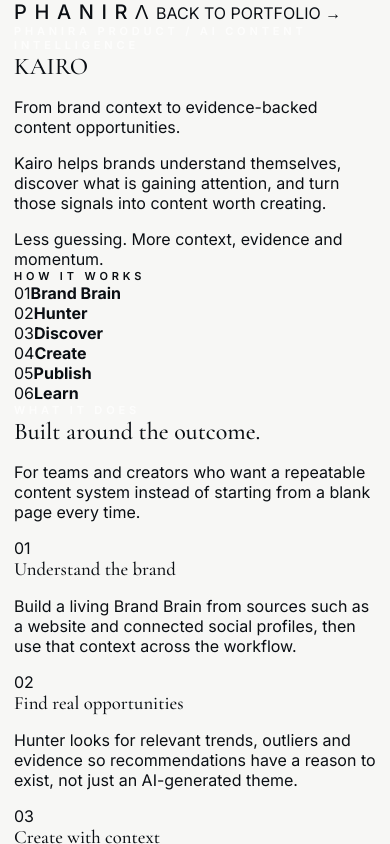
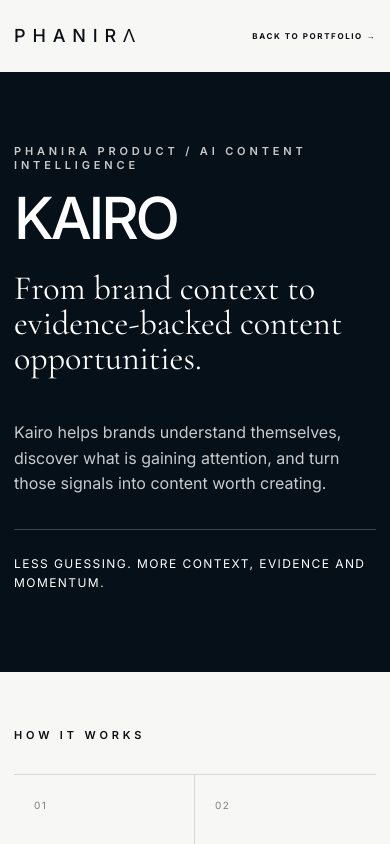
Before and after one commit to ksazid/phanira, a Next.js app: page /products/kairo in a window 390 px wide. Shown: the top 844 px of the page. Built offline with nearby package versions, Linux system fonts and the light colour scheme.

Commit message:
Polish layout interactions and product pages

```diff
--- a/app/globals.css
+++ b/app/globals.css
@@ -4,29 +4,50 @@
   --line: rgba(11,15,20,.13);
   --dark: #071019;
   --muted: #6f747b;
+  --ease-out: cubic-bezier(0.23, 1, 0.32, 1);
 }
+
 * { box-sizing: border-box; }
 html { scroll-behavior: smooth; }
 body { margin: 0; font-family: var(--font-sans), Arial, sans-serif; color: var(--ink); background: var(--paper); }
 a { color: inherit; text-decoration: none; }
+a:focus-visible { outline: 2px solid #5c91bd; outline-offset: 4px; border-radius: 3px; }
 .shell { width: min(100% - 92px, 1270px); margin-inline: auto; }
-.wordmark { font-size: 27px; letter-spacing: .38em; font-weight: 500; }
+.wordmark { font-size: 27px; letter-spacing: .38em; font-weight: 500; white-space: nowrap; }
+h1,h2,h3 { font-family: var(--font-serif), Georgia, serif; font-weight: 500; margin: 0; }
+.eyebrow { font-size: 11px; letter-spacing: .35em; font-weight: 600; }
+.light-text { color:white; opacity:.78; }
+
+.site-header.shell {
+  width: 100%;
+  max-width: none;
+  padding-inline: max(46px, calc((100% - 1270px) / 2));
+}
 .site-header { height: 80px; display: flex; align-items: center; justify-content: space-between; background: #fff; }
-.site-header nav, .footer nav { display: flex; gap: 34px; font-size: 12px; }
+.site-header nav, .footer nav { display: flex; align-items: center; gap: 34px; font-size: 12px; }
+.site-header nav a, .footer nav a, .back-link, .text-link, .card-link {
+  transition: color 160ms var(--ease-out), opacity 160ms var(--ease-out), transform 160ms var(--ease-out);
+}
+.site-header nav a:hover, .footer nav a:hover, .back-link:hover, .text-link:hover, .card-link:hover { opacity: .58; }
+.site-header nav a:active, .footer nav a:active, .back-link:active, .text-link:active, .card-link:active { transform: scale(.97); }
 
 .hero { position: relative; min-height: 680px; color: white; background: #07111b url('https://images.unsplash.com/photo-1446776811953-b23d57bd21aa?auto=format&fit=crop&w=2200&q=88') center 48%/cover no-repeat; overflow: hidden; }
 .hero::after { content:""; position:absolute; inset:0; background: radial-gradient(circle at 62% 48%, rgba(255,196,135,.24), transparent 18%), linear-gradient(180deg, transparent 58%, rgba(3,9,15,.25)); pointer-events:none; }
 .hero-overlay { position: absolute; inset: 0; background: linear-gradient(90deg, rgba(3,9,15,.86) 0%, rgba(3,9,15,.66) 38%, rgba(3,9,15,.12) 70%, rgba(3,9,15,.38) 100%); }
 .hero-inner { position: relative; z-index:2; min-height: 680px; padding-top: 65px; }
-.hero-kicker, .eyebrow { font-size: 11px; letter-spacing: .35em; font-weight: 600; }
-.hero-copy { margin-top: 50px; }
-h1,h2,h3 { font-family: var(--font-serif), Georgia, serif; font-weight: 500; margin: 0; }
+.hero-kicker { font-size: 11px; letter-spacing: .35em; font-weight: 600; }
+.hero-copy { margin-top: 50px; max-width: 650px; }
 .hero h1 { font-size: clamp(76px, 7.2vw, 112px); line-height: .86; letter-spacing: -.035em; }
 .hero-copy p { margin: 28px 0 0; font-size: 18px; line-height: 1.42; }
-.hero-actions { display: flex; gap: 18px; margin-top: 26px; }
-.btn { display: inline-flex; align-items: center; gap: 15px; min-height: 48px; padding: 0 26px; border-radius: 999px; font-size: 11px; letter-spacing: .15em; font-weight: 700; }
+.hero-actions { display: flex; align-items: center; gap: 18px; margin-top: 26px; }
+.btn { display: inline-flex; align-items: center; justify-content: center; gap: 15px; min-height: 48px; padding: 0 26px; border-radius: 999px; font-size: 11px; letter-spacing: .15em; font-weight: 700; transition: transform 160ms var(--ease-out), background-color 160ms var(--ease-out), color 160ms var(--ease-out), border-color 160ms var(--ease-out); }
+.btn:active { transform: scale(.97); }
 .btn.light { background: white; color: var(--ink); }
+.btn.light:hover { background: #eef2f4; }
 .btn.ghost { border: 1px solid rgba(255,255,255,.45); color: white; }
+.btn.ghost:hover { border-color: rgba(255,255,255,.82); }
+.btn.dark { background: var(--ink); color: white; }
+.btn.dark:hover { background: #18202a; }
 .hero-side { position: absolute; top: 90px; right: 6px; font-size: 11px; line-height: 1.8; letter-spacing: .32em; }
 .hero-bottom-left, .hero-bottom-right { position: absolute; bottom: 28px; font-size: 9px; line-height: 1.7; letter-spacing: .3em; }
 .hero-bottom-left { left: 0; padding-left: 22px; border-left: 2px solid rgba(255,255,255,.85); }
@@ -34,36 +55,36 @@
 .hero-bottom-right span { display: inline-block; width: 42px; border-top: 2px solid white; margin-left: 18px; transform: translateY(-3px); }
 
 .section-light { background: #f7f7f5; }
-.portfolio { padding: 58px 0 70px; }
+.portfolio { padding: 58px 0 70px; scroll-margin-top: 20px; }
 .section-head { display: grid; grid-template-columns: 1.4fr 1fr auto; gap: 40px; align-items: center; }
 .portfolio-head h2, .why h2, .capabilities h2 { font-size: 52px; line-height: .97; letter-spacing: -.025em; margin-top: 16px; }
 .portfolio-head p, .why-top > p, .cap-head > p { font-size: 13px; line-height: 1.55; color: #454b53; }
 .portfolio-head > a { font-size: 10px; letter-spacing: .25em; font-weight: 700; }
-.portfolio-grid { display: grid; grid-template-columns: repeat(3,1fr); gap: 22px; margin-top: 34px; }
-.brand-card { position: relative; min-height: 310px; overflow: hidden; border: 1px solid rgba(11,15,20,.08); background: linear-gradient(145deg,#fff 0%,#f7f7f7 58%,#e8edf2 100%); }
-.card-content { position: relative; z-index: 2; padding: 34px 32px; }
+.portfolio-grid { display: grid; grid-template-columns: repeat(3,1fr); gap: 22px; margin-top: 34px; scroll-margin-top: 24px; }
+.brand-card { position: relative; min-height: 326px; overflow: hidden; border: 1px solid rgba(11,15,20,.08); background: linear-gradient(145deg,#fff 0%,#f7f7f7 58%,#e8edf2 100%); }
+.card-content { position: relative; z-index: 2; min-height: 326px; padding: 34px 32px 30px; display: flex; flex-direction: column; align-items: flex-start; }
 .card-content h3 { color: var(--ink); }
 .kairo-logo { font-family: var(--font-sans); font-size: 38px; letter-spacing: .26em; font-weight: 400; }
 .citizen-logo { font-family: var(--font-sans); font-size: 39px; letter-spacing: -.045em; font-weight: 800; }
 .next-logo { font-size: 40px; }
 .subbrand { margin-top: 5px; font-size: 9px; letter-spacing: .28em; }
-.card-content p { margin-top: 30px; font-size: 14px; line-height: 1.55; }
-.card-content a { position: absolute; top: 240px; left: 32px; font-size: 9px; letter-spacing: .24em; font-weight: 700; }
-.card-art { position:absolute; inset:auto -12% -28% 28%; height: 68%; opacity:.82; transform: rotate(-4deg); }
+.card-content p { max-width: 67%; margin: 30px 0 22px; font-size: 13px; line-height: 1.58; }
+.card-link, .card-status { margin-top: auto; font-size: 9px; letter-spacing: .24em; font-weight: 700; }
+.card-status { color: #767d85; }
+.card-art { position:absolute; z-index:1; inset:auto -12% -28% 28%; height: 68%; opacity:.82; transform: rotate(-4deg); pointer-events:none; }
 .art-kairo { background: linear-gradient(135deg, transparent 10%, rgba(72,87,103,.12) 10% 26%, rgba(72,87,103,.32) 26% 28%, rgba(72,87,103,.08) 28% 56%, rgba(72,87,103,.36) 56% 58%, rgba(72,87,103,.12) 58%); }
 .art-citizen { border-radius: 50% 0 0 0; background: repeating-linear-gradient(100deg, rgba(95,111,128,.08) 0 28px, rgba(95,111,128,.28) 29px 40px); }
 .art-next { transform:none; inset:auto 0 0 42%; height: 52%; background: radial-gradient(ellipse at 45% 100%, rgba(105,86,70,.35), transparent 48%), linear-gradient(165deg, transparent 25%, rgba(83,76,72,.2) 26% 35%, transparent 36% 50%, rgba(78,70,65,.18) 51% 60%, transparent 61%); }
 
-.belief { position: relative; min-height: 440px; color: white; background: #06101a url('https://images.unsplash.com/photo-1451187580459-43490279c0fa?auto=format&fit=crop&w=2200&q=88') right center/cover no-repeat; }
+.belief { position: relative; min-height: 440px; color: white; background: #06101a url('https://images.unsplash.com/photo-1451187580459-43490279c0fa?auto=format&fit=crop&w=2200&q=88') right center/cover no-repeat; scroll-margin-top: 20px; }
 .belief-overlay { position:absolute; inset:0; background:linear-gradient(90deg,#071018 0%,rgba(7,16,24,.97) 45%,rgba(7,16,24,.34) 74%,rgba(7,16,24,.12) 100%); }
 .belief-grid { position:relative; min-height:440px; display:grid; grid-template-columns:1.5fr .45fr .55fr; align-items:center; gap:54px; }
-.light-text { color:white; opacity:.78; }
 .belief h2 { font-size: 45px; line-height:1.08; letter-spacing:-.02em; margin-top:20px; }
 .belief-note { margin-top:28px; font-size:9px; line-height:1.65; letter-spacing:.22em; }
 .belief-values { border-left:1px solid rgba(255,255,255,.38); padding-left:38px; display:flex; flex-direction:column; gap:23px; font-size:10px; letter-spacing:.32em; }
 .belief-side { align-self:end; padding-bottom:42px; text-align:right; font-size:9px; line-height:1.75; letter-spacing:.28em; }
 
-.why { padding: 45px 0 55px; }
+.why { padding: 45px 0 55px; scroll-margin-top: 20px; }
 .why-top { display:grid; grid-template-columns:1.25fr .8fr; gap:70px; align-items:center; }
 .why-top > p { justify-self:end; }
 .why-grid { display:grid; grid-template-columns:repeat(3,1fr); margin-top:38px; }
@@ -85,7 +106,7 @@
 .cap-grid h3 { font-family:var(--font-sans); font-size:13px; font-weight:500; }
 .cap-grid p { font-size:11px; line-height:1.55; color:rgba(255,255,255,.67); }
 
-.cta { position:relative; min-height:460px; color:white; background:#263744 url('https://images.unsplash.com/photo-1464822759023-fed622ff2c3b?auto=format&fit=crop&w=2200&q=88') center/cover no-repeat; }
+.cta { position:relative; min-height:460px; color:white; background:#263744 url('https://images.unsplash.com/photo-1464822759023-fed622ff2c3b?auto=format&fit=crop&w=2200&q=88') center/cover no-repeat; scroll-margin-top: 20px; }
 .cta-overlay { position:absolute; inset:0; background:linear-gradient(90deg,rgba(13,29,43,.78),rgba(13,29,43,.2)); }
 .cta-inner { position:relative; padding-top:58px; }
 .cta h2 { font-size:72px; line-height:.95; letter-spacing:-.025em; margin-top:17px; }
@@ -100,8 +121,41 @@
 .footer-domain, .footer-tagline { font-size:9px; letter-spacing:.24em; }
 .footer-tagline { border-left:1px solid rgba(255,255,255,.25); padding-left:28px; }
 
+/* Product detail pages */
+.product-page { min-height: 100vh; background: var(--paper); }
+.product-header { height: 82px; display:flex; align-items:center; justify-content:space-between; }
+.back-link { font-size:10px; letter-spacing:.2em; font-weight:700; }
+.product-hero { background: #061018; color:white; padding: 104px 0 112px; }
+.product-hero-grid { display:grid; grid-template-columns:1.15fr .85fr; gap:100px; align-items:end; }
+.product-hero h1 { margin-top:20px; font-family:var(--font-sans); font-size:clamp(64px,8vw,118px); line-height:.9; letter-spacing:-.055em; }
+.product-headline { max-width:760px; margin:28px 0 0; font-family:var(--font-serif); font-size:clamp(30px,3vw,48px); line-height:1.02; }
+.product-intro { max-width:500px; justify-self:end; }
+.product-intro p { margin:0; font-size:18px; line-height:1.6; color:rgba(255,255,255,.78); }
+.product-promise { margin-top:32px; padding-top:24px; border-top:1px solid rgba(255,255,255,.22); font-size:12px; letter-spacing:.12em; line-height:1.6; text-transform:uppercase; }
+.product-flow { padding:56px 0 66px; }
+.flow-row { display:grid; grid-template-columns:repeat(6,1fr); margin-top:32px; border-top:1px solid var(--line); border-bottom:1px solid var(--line); }
+.flow-step { min-height:112px; padding:24px 20px; border-right:1px solid var(--line); display:flex; flex-direction:column; justify-content:space-between; gap:18px; }
+.flow-step:last-child { border-right:0; }
+.flow-step span { font-size:10px; color:#7b8289; letter-spacing:.14em; }
+.flow-step strong { font-size:14px; font-weight:500; }
+.product-capabilities { padding:86px 0 96px; background:#071018; color:white; }
+.product-section-head { display:grid; grid-template-columns:1.15fr .7fr; gap:80px; align-items:end; }
+.product-section-head h2 { margin-top:16px; font-size:58px; line-height:.96; }
+.product-section-head > p { margin:0; font-size:15px; line-height:1.65; color:rgba(255,255,255,.7); }
+.product-feature-grid { display:grid; grid-template-columns:repeat(4,1fr); margin-top:58px; border-top:1px solid rgba(255,255,255,.18); }
+.product-feature-grid article { min-height:280px; padding:28px 28px 8px; border-right:1px solid rgba(255,255,255,.16); }
+.product-feature-grid article:first-child { padding-left:0; }
+.product-feature-grid article:last-child { border-right:0; }
+.feature-index { font-size:10px; letter-spacing:.18em; color:rgba(255,255,255,.46); }
+.product-feature-grid h3 { margin-top:70px; font-size:28px; line-height:1.05; }
+.product-feature-grid p { font-size:13px; line-height:1.62; color:rgba(255,255,255,.67); }
+.product-close { padding:76px 0; }
+.product-close-inner { display:flex; align-items:flex-end; justify-content:space-between; gap:40px; }
+.product-close h2 { margin-top:14px; font-size:54px; line-height:.98; }
+
 @media (max-width: 900px) {
   .shell { width:min(100% - 36px, 760px); }
+  .site-header.shell { padding-inline:18px; }
   .site-header { height:68px; }
   .site-header nav { gap:16px; font-size:10px; }
   .wordmark { font-size:20px; }
@@ -114,7 +168,8 @@
   .section-head, .why-top, .cap-head { grid-template-columns:1fr; gap:16px; }
   .portfolio-head > a { justify-self:start; }
   .portfolio-grid { grid-template-columns:1fr; }
-  .brand-card { min-height:270px; }
+  .brand-card, .card-content { min-height:280px; }
+  .card-content p { max-width:60%; }
   .belief-grid { grid-template-columns:1fr; padding-block:50px; }
   .belief-values { border-left:0; border-top:1px solid rgba(255,255,255,.25); padding:24px 0 0; flex-direction:row; flex-wrap:wrap; }
   .belief-side { display:none; }
@@ -126,12 +181,25 @@
   .cta-side { display:none; }
   .footer-inner { grid-template-columns:1fr; padding-block:30px; gap:20px; }
   .footer-tagline { border-left:0; padding-left:0; }
+
+  .product-header { height:72px; }
+  .product-hero { padding:72px 0 80px; }
+  .product-hero-grid, .product-section-head { grid-template-columns:1fr; gap:44px; }
+  .product-intro { justify-self:start; }
+  .flow-row { grid-template-columns:repeat(3,1fr); }
+  .flow-step:nth-child(3) { border-right:0; }
+  .flow-step:nth-child(-n+3) { border-bottom:1px solid var(--line); }
+  .product-feature-grid { grid-template-columns:1fr 1fr; }
+  .product-feature-grid article:nth-child(2) { border-right:0; }
+  .product-feature-grid article:nth-child(-n+2) { border-bottom:1px solid rgba(255,255,255,.16); }
+  .product-close-inner { align-items:flex-start; flex-direction:column; }
 }
 
 @media (max-width: 560px) {
   .shell { width:min(100% - 28px, 520px); }
+  .site-header.shell { padding-inline:14px; }
   .site-header nav a:nth-child(1), .site-header nav a:nth-child(3) { display:none; }
-  .hero { background-position: 58% center; }
+  .hero { background-position:58% center; }
   .hero, .hero-inner { min-height:610px; }
   .hero h1 { font-size:56px; }
   .hero-copy p { font-size:15px; }
@@ -139,10 +207,33 @@
   .portfolio { padding-top:44px; }
   .portfolio-head h2, .why h2, .capabilities h2 { font-size:42px; }
   .portfolio-head p br, .why-top p br, .cap-head p br { display:none; }
-  .brand-card { min-height:260px; }
+  .brand-card, .card-content { min-height:270px; }
+  .card-content { padding:28px 24px; }
+  .card-content p { max-width:72%; margin-top:24px; }
   .belief h2 { font-size:38px; }
   .cap-grid { grid-template-columns:1fr; }
   .cta { min-height:400px; }
   .cta h2 { font-size:50px; }
   .desktop { display:none; }
+
+  .product-header .wordmark { font-size:18px; }
+  .back-link { font-size:8px; }
+  .product-hero h1 { font-size:58px; }
+  .product-headline { font-size:34px; }
+  .product-intro p { font-size:16px; }
+  .flow-row { grid-template-columns:1fr 1fr; }
+  .flow-step, .flow-step:nth-child(3) { border-right:1px solid var(--line); border-bottom:1px solid var(--line); }
+  .flow-step:nth-child(even) { border-right:0; }
+  .flow-step:nth-last-child(-n+2) { border-bottom:0; }
+  .product-section-head h2 { font-size:44px; }
+  .product-feature-grid { grid-template-columns:1fr; }
+  .product-feature-grid article, .product-feature-grid article:nth-child(2) { border-right:0; border-bottom:1px solid rgba(255,255,255,.16); padding:26px 0; min-height:auto; }
+  .product-feature-grid article:last-child { border-bottom:0; }
+  .product-feature-grid h3 { margin-top:32px; }
+  .product-close h2 { font-size:42px; }
 }
+
+@media (prefers-reduced-motion: reduce) {
+  html { scroll-behavior: auto; }
+  *, *::before, *::after { transition-duration: .01ms !important; animation-duration: .01ms !important; animation-iteration-count: 1 !important; }
+}
```
